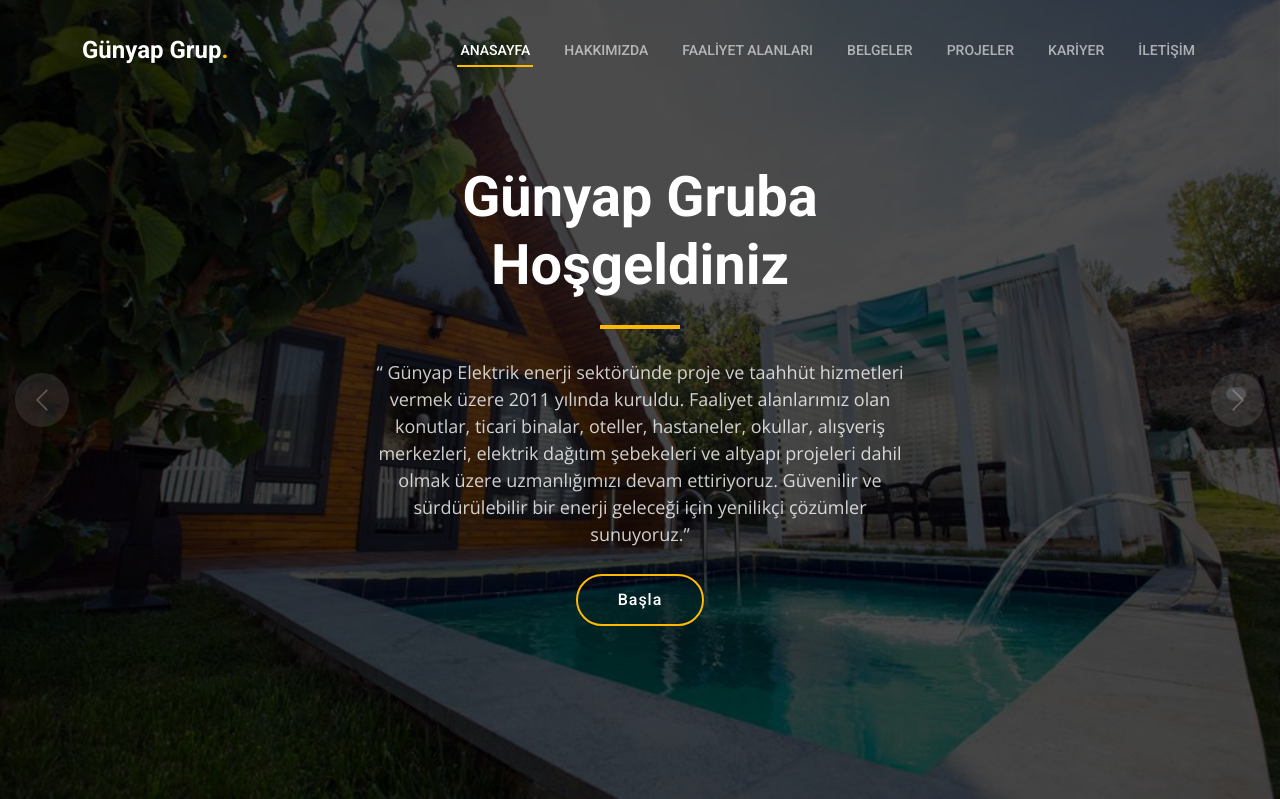
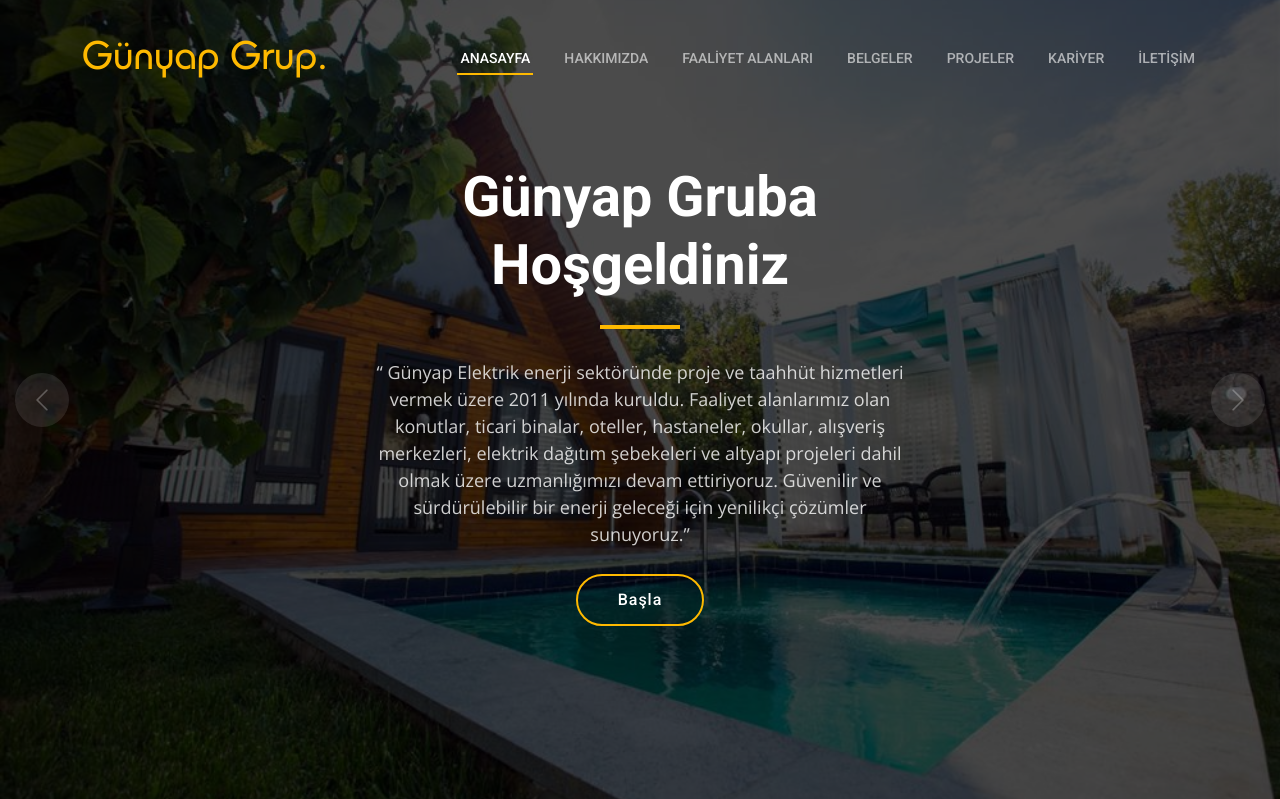
Before and after one commit to sinnerfilozofiya/gunyap, a Django app: page / in a window 1280 px wide. Shown: the top 799 px of the page. Run offline with Django 5.2, Linux system fonts and the light colour scheme; data comes from the database, SQL or seed files in the repository; some libraries are stand-ins or nearby versions.

Commit message:
added font

```diff
--- a/main/assets/css/main.css
+++ b/main/assets/css/main.css
@@ -32,6 +32,23 @@
 /*--------------------------------------------------------------
 # General
 --------------------------------------------------------------*/
+@font-face {
+  font-family: 'CustomFont';
+  src: url('../00287.TTF') format('truetype'); /* Adjust path and format as needed */
+}
+
+.custom-font {
+  font-family: 'CustomFont', sans-serif;
+}
+
+h1.custom-font {
+  font-family: 'CustomFont', sans-serif;
+}
+
+p.custom-font {
+  font-family: 'CustomFont', sans-serif;
+}
+
 body {
   font-family: var(--font-default);
   color: var(--color-default);
--- a/main/templates/footer.html
+++ b/main/templates/footer.html
@@ -4,7 +4,7 @@
         <div class="row">
           <div class="col-lg-4 col-md-6">
             <div class="footer-info">
-              <h3>Günyap Grup</h3>
+              <div class="custom-font h3">Günyap Grup<span>.</span></div>
               <p>
                 İstasyon Mahallesi, 1493/1 Sokak No:27/A<br>
                 Gebze/KOCAELİ<br><br>
--- a/main/templates/index.html
+++ b/main/templates/index.html
@@ -29,13 +29,6 @@
   <!-- Template Main CSS File -->
   <link href="assets/css/main.css" rel="stylesheet">
 
-  <!-- =======================================================
-  * Template Name: UpConstruction
-  * Template URL: https://bootstrapmade.com/upconstruction-bootstrap-construction-website-template/
-  * Updated: Mar 17 2024 with Bootstrap v5.3.3
-  * Author: BootstrapMade.com
-  * License: https://bootstrapmade.com/license/
-  ======================================================== -->
 </head>
 
 <body>
@@ -47,7 +40,8 @@
       <a href="{% url 'home' %}" class="logo d-flex align-items-center">
         <!-- Uncomment the line below if you also wish to use an image logo -->
         <!-- <img src="assets/img/logo.png" alt=""> -->
-        <h1>Günyap Grup<span>.</span></h1>
+
+        <div class="custom-font h1">Günyap Grup<span>.</span></div>
       </a>
 
       <i class="mobile-nav-toggle mobile-nav-show bi bi-list"></i>
```
Also changed, not shown: main/assets/00287.TTF (added), 1 other file.
